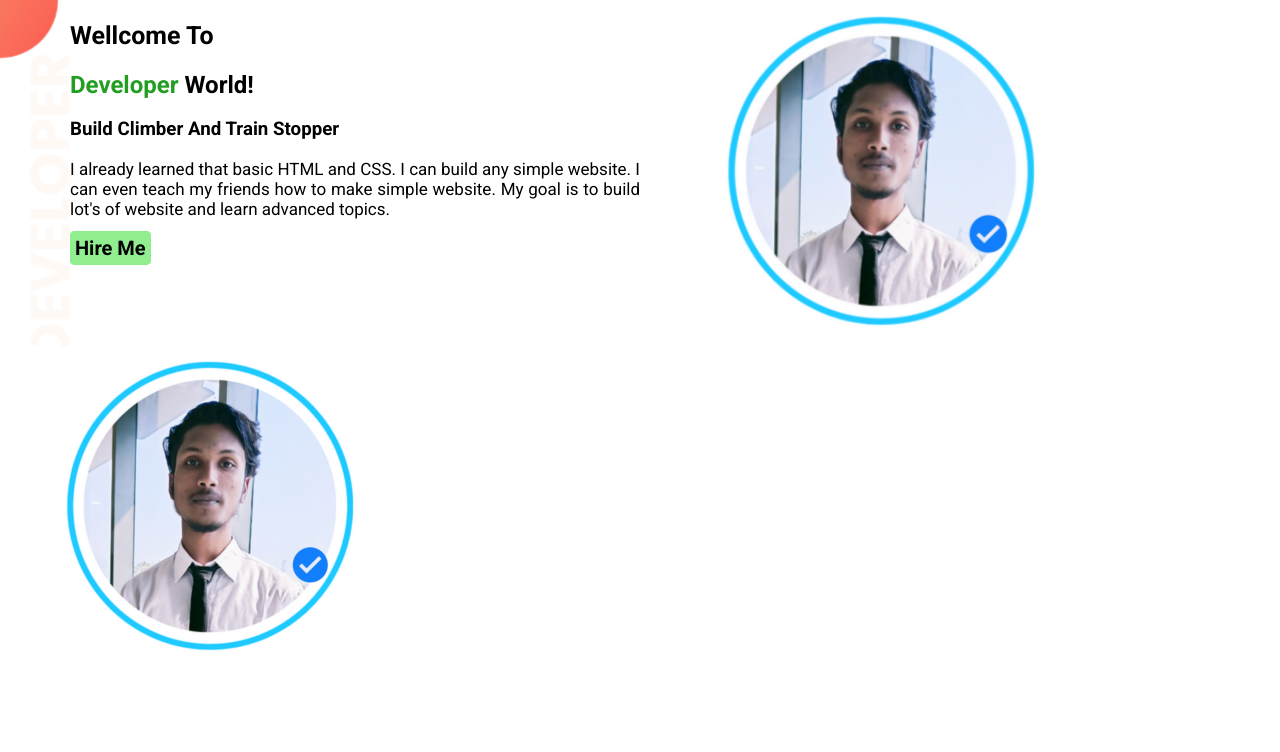
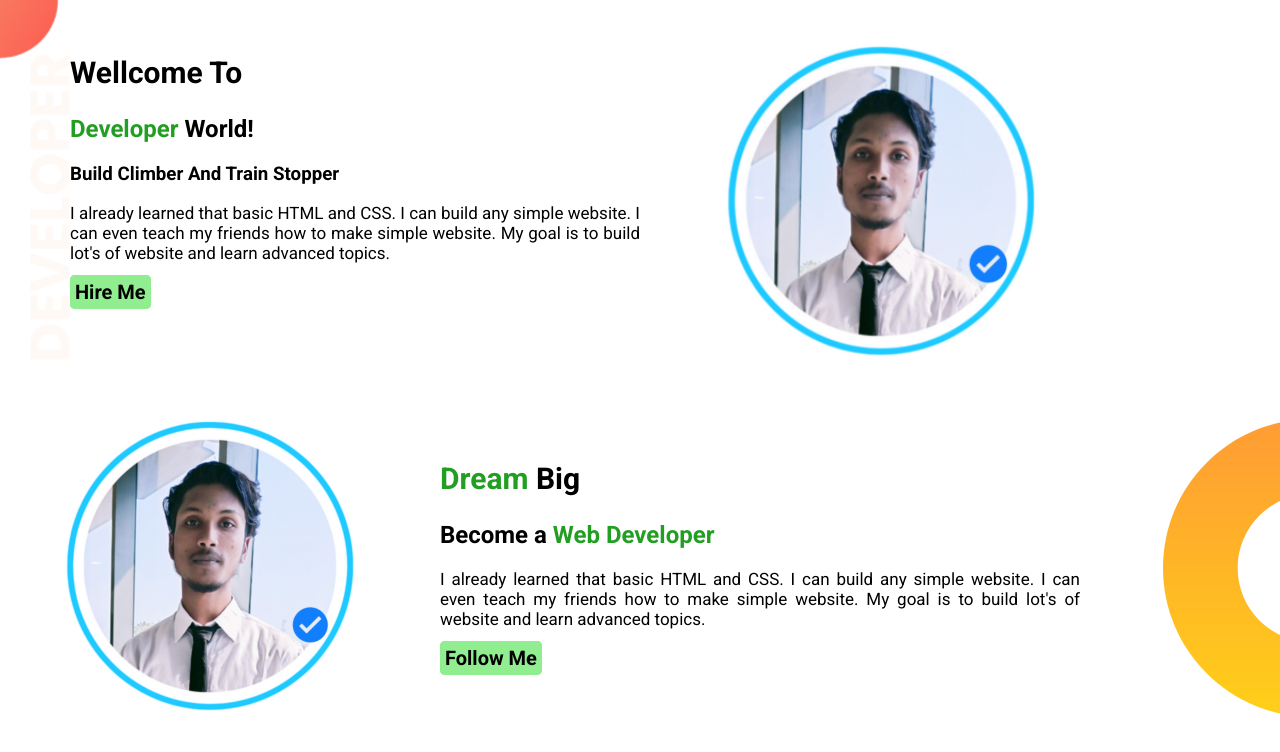
Before and after one commit to abdulahadshakibpro/Developer-Portfolio, a plain HTML site: page index.html in a window 1280 px wide. Drawn offline with Linux system fonts and the light colour scheme.

Commit message:
secound section add

```diff
--- a/index.html
+++ b/index.html
@@ -26,12 +26,15 @@
         </div>
     </section>
 
-    <section>
+    <section id="dream-big">
         <div id="half-width">
             <img src="my image.png" alt="">
         </div>
-        <div>
-
+        <div class="half-width">
+        <h1><span>Dream</span> Big</h1>
+        <h2>Become a <span>Web Developer</span></h2>
+        <p>I already learned that basic HTML and CSS. I can build any simple website. I can even teach my friends how to make simple website. My goal is to build lot's of website and learn advanced topics.</p>
+        <a class="link-button" target="_blank" href="https://www.linkedin.com/in/abdulahadshakib/"><b>Follow Me</b></a>
         </div>
     </section>
 
--- a/style.css
+++ b/style.css
@@ -5,19 +5,26 @@ body{
 
 section{
   display:flex;
+  margin-bottom:30px;
 }
 .top-banner{
   background-image:url(images/top-banner.png);
   background-repeat:no-repeat;
+}
+#dream-big{
+  background-image:url(images/dream-bg.png);
+  background-repeat:no-repeat;
+  background-position:right;
 
 }
 .half-width{
   width:50%;
   padding-left:70px;
-
+  padding-top:30px;
 }
 .half-width img{
 width:60%;
+padding-top:00px;
 }
 #half-width img{
   padding-left:50px;
@@ -39,5 +46,5 @@ p{
   font-size:17px;
 }
 h1{
-  font-size:25px;
+  font-size:30px;
 }
```
